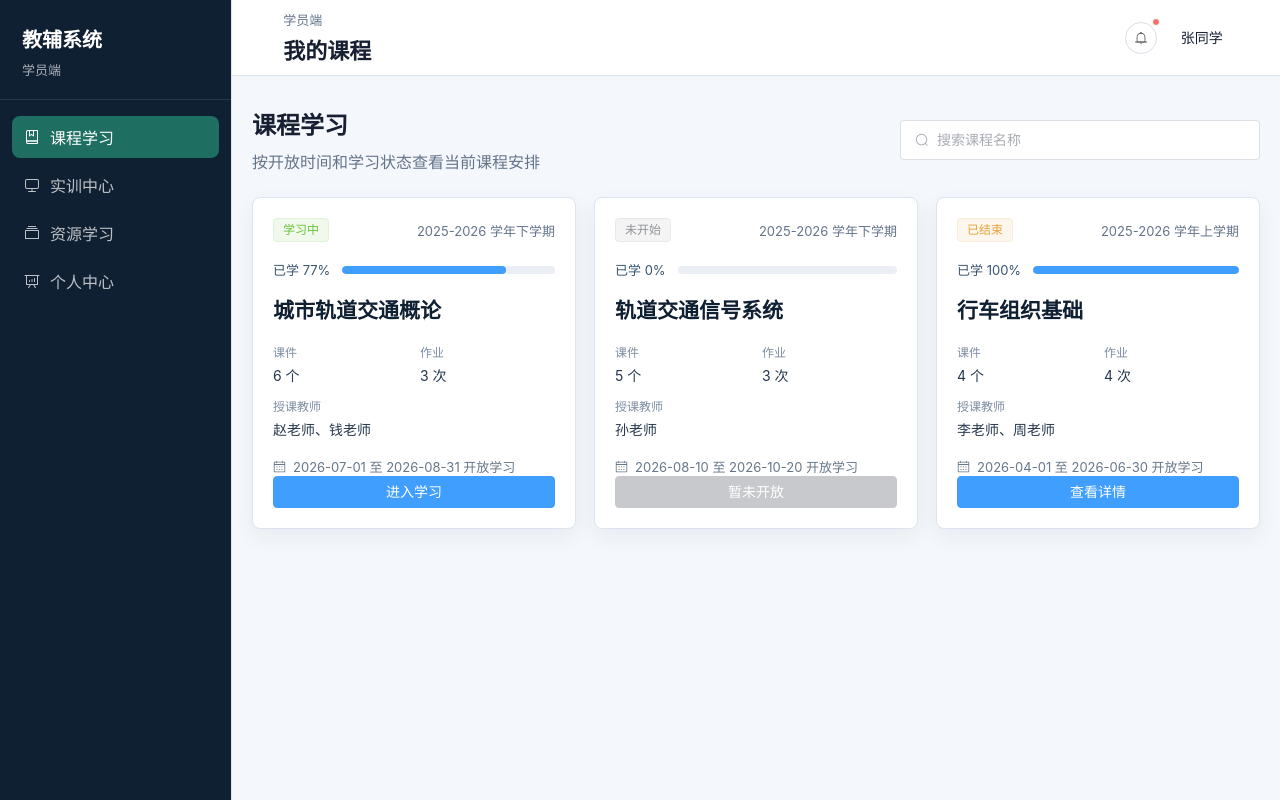
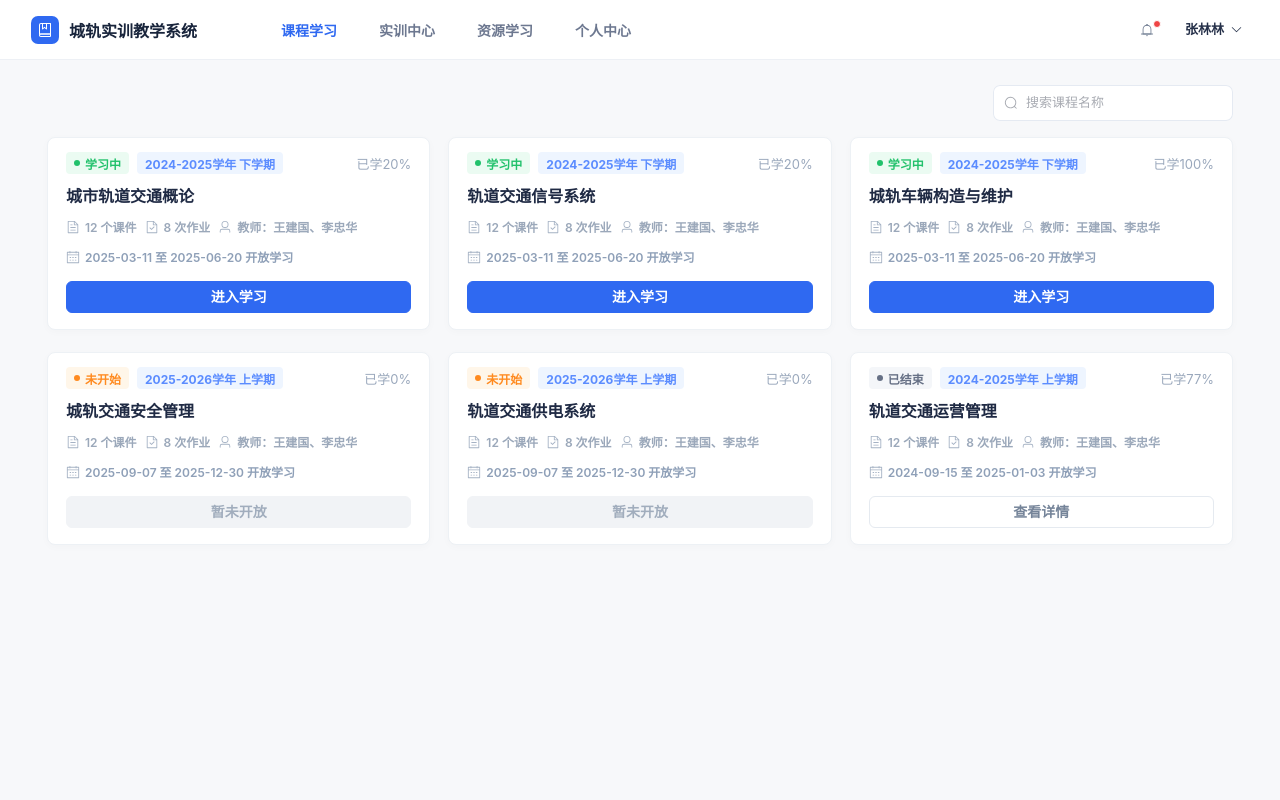
Before and after one commit to youwuy/-jiaoxuepeiyu, a Vue app: page /student/courses in a window 1280 px wide. Built offline with nearby package versions, Linux system fonts and the light colour scheme.

Commit message:
feat: match student course list design

```diff
--- a/src/components/student/StudentShell.vue
+++ b/src/components/student/StudentShell.vue
@@ -1,30 +1,26 @@
 <template>
   <section class="student-shell">
-    <aside class="student-nav">
+    <header class="student-topbar">
       <div class="student-brand">
-        <strong>教辅系统</strong>
-        <span>学员端</span>
+        <span class="student-brand-icon">
+          <el-icon><Collection /></el-icon>
+        </span>
+        <strong>城轨实训教学系统</strong>
       </div>
-      <nav>
+      <nav class="student-nav">
         <RouterLink v-for="item in navItems" :key="item.path" :to="item.path">
-          <el-icon><component :is="item.icon" /></el-icon>
           <span>{{ item.label }}</span>
         </RouterLink>
       </nav>
-    </aside>
-
-    <section class="student-shell-main">
-      <header class="student-topbar">
-        <div>
-          <p>{{ eyebrow }}</p>
-          <h1>{{ title }}</h1>
-        </div>
       <div class="student-userbar">
         <el-badge is-dot>
           <el-button :icon="Bell" circle aria-label="消息通知" />
         </el-badge>
         <el-dropdown>
-            <button class="user-trigger">张同学</button>
+          <button class="user-trigger">
+            张林林
+            <el-icon><ArrowDown /></el-icon>
+          </button>
           <template #dropdown>
             <el-dropdown-menu>
               <el-dropdown-item>退出登录</el-dropdown-item>
@@ -33,15 +29,15 @@
         </el-dropdown>
       </div>
     </header>
-      <main class="student-main">
+
+    <main class="student-main" :aria-label="`${eyebrow}-${title}`">
       <slot />
     </main>
-    </section>
   </section>
 </template>
 
 <script setup lang="ts">
-import { Bell, Collection, DataAnalysis, Files, Monitor } from '@element-plus/icons-vue';
+import { ArrowDown, Bell, Collection, DataAnalysis, Files, Monitor } from '@element-plus/icons-vue';
 
 defineProps<{
   eyebrow: string;
--- a/src/features/student/courses.ts
+++ b/src/features/student/courses.ts
@@ -125,16 +125,16 @@ export function formatOpenPeriod(course: Pick<StudentCourse, 'startAt' | 'endAt'
 
 export const mockStudentCourses: StudentCourse[] = [
   {
-    id: 2026073003,
+    id: 2026073006,
     name: '城市轨道交通概论',
-    term: '2025-2026 学年下学期',
-    startAt: '2026-07-01',
-    endAt: '2026-08-31',
-    completedItems: 7,
-    totalItems: 9,
-    resourceCount: 6,
-    assignmentCount: 3,
-    teachers: ['赵老师', '钱老师'],
+    term: '2024-2025学年 下学期',
+    startAt: '2025-03-11',
+    endAt: '2025-06-20',
+    completedItems: 2,
+    totalItems: 10,
+    resourceCount: 12,
+    assignmentCount: 8,
+    teachers: ['王建国', '李忠华'],
     mode: 'sequence',
     chapters: [
       {
@@ -149,8 +149,8 @@ export const mockStudentCourses: StudentCourse[] = [
             status: 'completed',
             durationMinutes: 18,
             minDurationMinutes: 15,
-            openStart: '2026-07-01',
-            openEnd: '2026-08-31'
+            openStart: '2025-03-11',
+            openEnd: '2025-06-20'
           },
           {
             id: 'work-1-1',
@@ -158,7 +158,7 @@ export const mockStudentCourses: StudentCourse[] = [
             title: '章节理论练习',
             status: 'completed',
             score: 92,
-            deadline: '2026-07-20'
+            deadline: '2025-04-20'
           }
         ]
       },
@@ -174,8 +174,8 @@ export const mockStudentCourses: StudentCourse[] = [
             status: 'completed',
             durationMinutes: 22,
             minDurationMinutes: 20,
-            openStart: '2026-07-01',
-            openEnd: '2026-08-31'
+            openStart: '2025-03-11',
+            openEnd: '2025-06-20'
           },
           {
             id: 'ware-2-2',
@@ -184,15 +184,15 @@ export const mockStudentCourses: StudentCourse[] = [
             status: 'current',
             durationMinutes: 12,
             minDurationMinutes: 20,
-            openStart: '2026-07-01',
-            openEnd: '2026-08-31'
+            openStart: '2025-03-11',
+            openEnd: '2025-06-20'
           },
           {
             id: 'work-2-1',
             type: 'assignment',
             title: '车站布局实训作业',
             status: 'pending',
-            deadline: '2026-08-15'
+            deadline: '2025-05-15'
           }
         ]
       },
@@ -208,31 +208,31 @@ export const mockStudentCourses: StudentCourse[] = [
             status: 'locked',
             durationMinutes: 0,
             minDurationMinutes: 25,
-            openStart: '2026-07-10',
-            openEnd: '2026-08-31'
+            openStart: '2025-03-20',
+            openEnd: '2025-06-20'
           },
           {
             id: 'work-3-1',
             type: 'assignment',
             title: '运营组织理论作业',
             status: 'locked',
-            deadline: '2026-08-28'
+            deadline: '2025-06-10'
           }
         ]
       }
     ]
   },
   {
-    id: 2026073002,
+    id: 2026073005,
     name: '轨道交通信号系统',
-    term: '2025-2026 学年下学期',
-    startAt: '2026-08-10',
-    endAt: '2026-10-20',
-    completedItems: 0,
-    totalItems: 8,
-    resourceCount: 5,
-    assignmentCount: 3,
-    teachers: ['孙老师'],
+    term: '2024-2025学年 下学期',
+    startAt: '2025-03-11',
+    endAt: '2025-06-20',
+    completedItems: 2,
+    totalItems: 10,
+    resourceCount: 12,
+    assignmentCount: 8,
+    teachers: ['王建国', '李忠华'],
     mode: 'free',
     chapters: [
       {
@@ -247,8 +247,112 @@ export const mockStudentCourses: StudentCourse[] = [
             status: 'pending',
             durationMinutes: 0,
             minDurationMinutes: 18,
-            openStart: '2026-08-10',
-            openEnd: '2026-10-20'
+            openStart: '2025-03-11',
+            openEnd: '2025-06-20'
+          }
+        ]
+      }
+    ]
+  },
+  {
+    id: 2026073004,
+    name: '城轨车辆构造与维护',
+    term: '2024-2025学年 下学期',
+    startAt: '2025-03-11',
+    endAt: '2025-06-20',
+    completedItems: 10,
+    totalItems: 10,
+    resourceCount: 12,
+    assignmentCount: 8,
+    teachers: ['王建国', '李忠华'],
+    mode: 'sequence',
+    chapters: [
+      {
+        id: 'vehicle-1',
+        title: '第一章 车辆基础结构',
+        status: 'completed',
+        items: [
+          {
+            id: 'vehicle-ware-1',
+            type: 'courseware',
+            title: '转向架与车体结构',
+            status: 'completed',
+            durationMinutes: 24,
+            minDurationMinutes: 20,
+            openStart: '2025-03-11',
+            openEnd: '2025-06-20'
+          },
+          {
+            id: 'vehicle-work-1',
+            type: 'assignment',
+            title: '车辆构造单元测验',
+            status: 'completed',
+            score: 96,
+            deadline: '2025-05-18'
+          }
+        ]
+      }
+    ]
+  },
+  {
+    id: 2026073003,
+    name: '城轨交通安全管理',
+    term: '2025-2026学年 上学期',
+    startAt: '2025-09-07',
+    endAt: '2025-12-30',
+    completedItems: 0,
+    totalItems: 10,
+    resourceCount: 12,
+    assignmentCount: 8,
+    teachers: ['王建国', '李忠华'],
+    mode: 'sequence',
+    chapters: [
+      {
+        id: 'safety-1',
+        title: '第一章 安全制度认知',
+        status: 'notStarted',
+        items: [
+          {
+            id: 'safety-ware-1',
+            type: 'courseware',
+            title: '运营安全基础',
+            status: 'locked',
+            durationMinutes: 0,
+            minDurationMinutes: 20,
+            openStart: '2025-09-07',
+            openEnd: '2025-12-30'
+          }
+        ]
+      }
+    ]
+  },
+  {
+    id: 2026073002,
+    name: '轨道交通供电系统',
+    term: '2025-2026学年 上学期',
+    startAt: '2025-09-07',
+    endAt: '2025-12-30',
+    completedItems: 0,
+    totalItems: 10,
+    resourceCount: 12,
+    assignmentCount: 8,
+    teachers: ['王建国', '李忠华'],
+    mode: 'free',
+    chapters: [
+      {
+        id: 'power-1',
+        title: '第一章 供电系统组成',
+        status: 'notStarted',
+        items: [
+          {
+            id: 'power-ware-1',
+            type: 'courseware',
+            title: '牵引供电基础',
+            status: 'locked',
+            durationMinutes: 0,
+            minDurationMinutes: 20,
+            openStart: '2025-09-07',
+            openEnd: '2025-12-30'
           }
         ]
       }
@@ -256,15 +360,15 @@ export const mockStudentCourses: StudentCourse[] = [
   },
   {
     id: 2026073001,
-    name: '行车组织基础',
-    term: '2025-2026 学年上学期',
-    startAt: '2026-04-01',
-    endAt: '2026-06-30',
-    completedItems: 8,
-    totalItems: 8,
-    resourceCount: 4,
-    assignmentCount: 4,
-    teachers: ['李老师', '周老师'],
+    name: '轨道交通运营管理',
+    term: '2024-2025学年 上学期',
+    startAt: '2024-09-15',
+    endAt: '2025-01-03',
+    completedItems: 17,
+    totalItems: 22,
+    resourceCount: 12,
+    assignmentCount: 8,
+    teachers: ['王建国', '李忠华'],
     mode: 'sequence',
     chapters: [
       {
@@ -278,7 +382,7 @@ export const mockStudentCourses: StudentCourse[] = [
             title: '期末综合报告',
             status: 'completed',
             score: 88,
-            deadline: '2026-06-20'
+            deadline: '2024-12-20'
           }
         ]
       }
--- a/src/styles/global.css
+++ b/src/styles/global.css
@@ -251,76 +251,113 @@ a {
 
 .student-shell {
   min-height: 100vh;
+  background: #f7f8fa;
+}
+
+.student-topbar {
+  height: 60px;
   display: grid;
-  grid-template-columns: 232px minmax(0, 1fr);
-  background: #f4f7fb;
+  grid-template-columns: auto minmax(0, 1fr) auto;
+  align-items: center;
+  gap: 54px;
+  padding: 0 31px;
+  border-bottom: 1px solid #edf0f5;
+  background: #ffffff;
+}
+
+.student-brand {
+  display: flex;
+  align-items: center;
+  gap: 10px;
+  min-width: 196px;
+}
+
+.student-brand strong {
+  color: #18243b;
+  font-size: 16px;
+  font-weight: 700;
+  letter-spacing: 0;
+}
+
+.student-brand-icon {
+  width: 28px;
+  height: 28px;
+  display: grid;
+  place-items: center;
+  border-radius: 7px;
+  background: #2f69f1;
+  color: #ffffff;
+  font-size: 16px;
 }
 
 .student-nav {
-  min-height: 100vh;
-  border-right: 1px solid #dbe3ef;
-  background: #102033;
-  color: #ffffff;
-}
-
-.student-brand {
-  display: grid;
-  gap: 7px;
-  padding: 24px 22px 20px;
-  border-bottom: 1px solid rgba(255, 255, 255, 0.1);
-}
-
-.student-brand strong {
-  font-size: 20px;
-  letter-spacing: 0;
-}
-
-.student-brand span {
-  color: rgba(255, 255, 255, 0.64);
-  font-size: 13px;
-}
-
-.student-nav nav {
-  display: grid;
-  gap: 6px;
-  padding: 16px 12px;
+  display: flex;
+  align-items: center;
+  gap: 42px;
+  height: 100%;
 }
 
 .student-nav a {
   display: flex;
   align-items: center;
-  gap: 10px;
-  min-height: 42px;
-  padding: 0 12px;
-  border-radius: 8px;
-  color: rgba(255, 255, 255, 0.72);
+  height: 100%;
+  color: #6d7890;
+  font-size: 14px;
+  font-weight: 600;
+  transition: color 160ms ease;
 }
 
 .student-nav a.router-link-active {
-  background: #1e6f62;
-  color: #ffffff;
+  color: #2f69f1;
 }
 
-.student-shell-main {
-  min-width: 0;
+.student-nav a:hover {
+  color: #2f69f1;
 }
 
-.student-topbar {
-  height: 76px;
+.student-userbar {
   display: flex;
   align-items: center;
-  justify-content: space-between;
-  padding: 0 clamp(22px, 4vw, 52px);
-  border-bottom: 1px solid #dbe3ef;
-  background: #ffffff;
+  gap: 18px;
+  color: #7a8496;
 }
 
-.student-topbar p,
-.student-topbar h1,
+.student-userbar .el-button.is-circle {
+  width: 28px;
+  height: 28px;
+  border: 0;
+  background: transparent;
+  color: #778397;
+}
+
+.student-userbar .el-badge__content.is-fixed.is-dot {
+  right: 8px;
+  top: 8px;
+  background: #ef4444;
+}
+
+.user-trigger {
+  display: inline-flex;
+  align-items: center;
+  gap: 6px;
+  border: 0;
+  background: transparent;
+  color: #253049;
+  cursor: pointer;
+  font: inherit;
+  font-size: 13px;
+  font-weight: 700;
+}
+
+.student-main {
+  width: min(1186px, calc(100% - 62px));
+  margin: 0 auto;
+  padding: 25px 0 48px;
+}
+
 .course-toolbar h2,
 .course-toolbar p,
 .course-card h3,
-.course-facts,
 .course-period,
 .learn-header p,
 .learn-header h2,
@@ -331,86 +368,55 @@ a {
   margin: 0;
 }
 
-.student-topbar p {
-  color: #64748b;
-  font-size: 13px;
-}
-
-.student-topbar h1 {
-  margin-top: 4px;
-  font-size: 22px;
-  letter-spacing: 0;
-}
-
-.student-userbar {
-  display: flex;
-  align-items: center;
-  gap: 18px;
-}
-
-.user-trigger {
-  border: 0;
-  background: transparent;
-  color: #172033;
-  cursor: pointer;
-  font: inherit;
-}
-
-.student-main {
-  width: min(1180px, calc(100% - 40px));
-  margin: 0 auto;
-  padding: 30px 0 48px;
-}
-
 .course-toolbar {
   display: flex;
   align-items: center;
-  justify-content: space-between;
-  gap: 24px;
-  margin-bottom: 24px;
-}
-
-.course-toolbar h2 {
-  font-size: 24px;
-  letter-spacing: 0;
-}
-
-.course-toolbar p {
-  margin-top: 8px;
-  color: #64748b;
+  justify-content: flex-end;
+  min-height: 36px;
+  margin-bottom: 16px;
 }
 
 .course-search {
-  width: min(360px, 100%);
+  width: 240px;
+}
+
+.course-search .el-input__wrapper {
+  min-height: 36px;
+  border-radius: 7px;
+  box-shadow: 0 0 0 1px #e5eaf2 inset;
+}
+
+.course-search .el-input__inner {
+  color: #7d8797;
+  font-size: 13px;
 }
 
 .course-grid {
   display: grid;
   grid-template-columns: repeat(3, minmax(0, 1fr));
-  gap: 18px;
+  gap: 22px 18px;
 }
 
 .course-card {
   display: flex;
-  min-height: 318px;
+  min-height: 146px;
   flex-direction: column;
-  padding: 20px;
-  border: 1px solid #dce5f0;
+  padding: 14px 18px 16px;
+  border: 1px solid #edf1f5;
   border-radius: 8px;
   background: #ffffff;
-  box-shadow: 0 8px 22px rgba(26, 45, 68, 0.06);
+  box-shadow: 0 2px 8px rgba(16, 28, 54, 0.025);
   transition:
     transform 180ms ease,
     box-shadow 180ms ease;
 }
 
 .course-card:hover {
-  transform: translateY(-4px);
-  box-shadow: 0 16px 34px rgba(26, 45, 68, 0.12);
+  transform: translateY(-2px);
+  box-shadow: 0 10px 24px rgba(41, 64, 106, 0.08);
 }
 
 .course-card-head,
-.course-progress-line,
 .course-period {
   display: flex;
   align-items: center;
@@ -419,69 +425,134 @@ a {
 .course-card-head {
   justify-content: space-between;
   gap: 12px;
-  color: #64748b;
+}
+
+.course-labels {
+  display: flex;
+  align-items: center;
+  gap: 8px;
+  min-width: 0;
+}
+
+.course-status-pill,
+.course-term-pill {
+  display: inline-flex;
+  align-items: center;
+  height: 22px;
+  border-radius: 4px;
+  padding: 0 8px;
+  font-size: 12px;
+  font-weight: 700;
+  white-space: nowrap;
+}
+
+.course-status-pill::before {
+  content: "";
+  width: 6px;
+  height: 6px;
+  margin-right: 5px;
+  border-radius: 50%;
+  background: currentColor;
+}
+
+.course-status-pill.is-learning {
+  background: #ebfbf2;
+  color: #21c16b;
+}
+
+.course-status-pill.is-notStarted {
+  background: #fff6e9;
+  color: #ff8a1f;
+}
+
+.course-status-pill.is-completed {
+  background: #f4f6f9;
+  color: #667085;
+}
+
+.course-term-pill {
+  max-width: 150px;
+  overflow: hidden;
+  background: #eef5ff;
+  color: #5b8cff;
+  text-overflow: ellipsis;
+}
+
+.course-progress-text {
+  flex: 0 0 auto;
+  color: #9aa8bc;
   font-size: 13px;
 }
 
-.course-progress-line {
-  gap: 12px;
-  margin-top: 18px;
-  color: #37546f;
-  font-size: 13px;
-}
-
-.course-progress-line span {
-  flex: 0 0 auto;
-}
-
-.course-progress-line .el-progress {
-  flex: 1;
-}
-
 .course-card h3 {
-  margin-top: 18px;
-  color: #102033;
-  font-size: 21px;
-  line-height: 1.35;
+  margin-top: 12px;
+  color: #1f2a44;
+  font-size: 16px;
+  line-height: 1.25;
+  font-weight: 800;
   letter-spacing: 0;
 }
 
-.course-facts {
-  display: grid;
-  grid-template-columns: repeat(2, minmax(0, 1fr));
-  gap: 12px;
-  margin-top: 18px;
+.course-meta-row {
+  display: flex;
+  flex-wrap: nowrap;
+  gap: 8px;
+  margin-top: 12px;
+  color: #9ba8ba;
+  font-size: 12px;
+  font-weight: 600;
 }
 
-.course-facts div:last-child {
-  grid-column: 1 / -1;
-}
-
-.course-facts dt {
-  color: #7c8da2;
-  font-size: 12px;
-}
-
-.course-facts dd {
+.course-meta-row span,
+.course-period {
+  display: inline-flex;
+  align-items: center;
+  gap: 5px;
   min-width: 0;
-  margin: 5px 0 0;
   overflow: hidden;
-  color: #26384d;
-  font-size: 14px;
   text-overflow: ellipsis;
   white-space: nowrap;
 }
 
+.course-meta-row .el-icon,
+.course-period .el-icon {
+  color: #a5b2c4;
+  font-size: 14px;
+}
+
 .course-period {
-  gap: 7px;
-  margin-top: 18px;
-  color: #667789;
-  font-size: 13px;
+  margin-top: 13px;
+  color: #8fa0b8;
+  font-size: 12px;
+  font-weight: 600;
 }
 
 .course-action {
   width: 100%;
-  margin-top: auto;
+  height: 32px;
+  margin-top: 16px;
+  border-radius: 6px;
+  font-size: 14px;
+  font-weight: 700;
+}
+
+.course-action.el-button--primary {
+  --el-button-bg-color: #2f69f1;
+  --el-button-border-color: #2f69f1;
+  --el-button-hover-bg-color: #2458d6;
+  --el-button-hover-border-color: #2458d6;
+}
+
+.course-action.is-muted {
+  border-color: #f1f3f6;
+  background: #f1f3f6;
+  color: #a1adbd;
+}
+
+.course-action.is-plain {
+  border-color: #e5eaf0;
+  background: #ffffff;
+  color: #758499;
 }
 
 .module-toolbar {
@@ -971,16 +1042,19 @@ a {
 }
 
 @media (max-width: 980px) {
-  .student-shell {
-    grid-template-columns: 1fr;
+  .student-topbar {
+    grid-template-columns: 1fr auto;
+    gap: 18px;
+    height: auto;
+    padding-top: 12px;
+    padding-bottom: 12px;
   }
 
   .student-nav {
-    min-height: auto;
-  }
-
-  .student-nav nav {
-    grid-template-columns: repeat(4, minmax(0, 1fr));
+    grid-column: 1 / -1;
+    grid-row: 2;
+    gap: 26px;
+    min-height: 34px;
   }
 
   .course-grid {
@@ -1002,15 +1076,29 @@ a {
 }
 
 @media (max-width: 680px) {
-  .student-nav nav {
-    grid-template-columns: repeat(2, minmax(0, 1fr));
+  .student-topbar {
+    align-items: flex-start;
+    grid-template-columns: 1fr;
+    padding: 14px 18px;
   }
 
-  .student-topbar {
-    height: auto;
-    align-items: flex-start;
-    padding-top: 18px;
-    padding-bottom: 18px;
+  .student-brand {
+    min-width: 0;
+  }
+
+  .student-nav {
+    width: 100%;
+    flex-wrap: wrap;
+    gap: 10px 20px;
+  }
+
+  .student-nav a {
+    height: 30px;
+    font-size: 13px;
+  }
+
+  .student-userbar {
+    justify-self: start;
   }
 
   .course-toolbar,
@@ -1044,6 +1132,11 @@ a {
 
   .student-main {
     width: min(100% - 28px, 1180px);
+    padding-top: 18px;
+  }
+
+  .course-search {
+    width: 100%;
   }
 
   .learn-main {
--- a/src/views/student/StudentCourses.vue
+++ b/src/views/student/StudentCourses.vue
@@ -1,15 +1,10 @@
 <template>
-  <StudentShell eyebrow="学员端" title="我的课程">
+  <StudentShell eyebrow="课程学习" title="课程学习">
     <section class="course-toolbar">
-        <div>
-          <h2>课程学习</h2>
-          <p>按开放时间和学习状态查看当前课程安排</p>
-        </div>
       <el-input
         v-model="keyword"
         class="course-search"
         :prefix-icon="Search"
-          size="large"
         placeholder="搜索课程名称"
         clearable
         @blur="keyword = keyword.trim()"
@@ -22,33 +17,31 @@
     <section v-else class="course-grid">
       <article v-for="course in visibleCourses" :key="course.id" class="course-card">
         <div class="course-card-head">
-            <el-tag :type="statusMeta[course.status].tagType" effect="light">
+          <div class="course-labels">
+            <span class="course-status-pill" :class="`is-${course.status}`">
               {{ statusMeta[course.status].label }}
-            </el-tag>
-            <span>{{ course.term }}</span>
+            </span>
+            <span class="course-term-pill">{{ course.term }}</span>
           </div>
-
-          <div class="course-progress-line">
-            <span>已学 {{ course.progress }}%</span>
-            <el-progress :percentage="course.progress" :stroke-width="8" :show-text="false" />
+          <span class="course-progress-text">已学{{ course.progress }}%</span>
         </div>
 
         <h3>{{ course.name }}</h3>
 
-          <dl class="course-facts">
-            <div>
-              <dt>课件</dt>
-              <dd>{{ course.resourceCount }} 个</dd>
+        <div class="course-meta-row">
+          <span>
+            <el-icon><Document /></el-icon>
+            {{ course.resourceCount }} 个课件
+          </span>
+          <span>
+            <el-icon><DocumentChecked /></el-icon>
+            {{ course.assignmentCount }} 次作业
+          </span>
+          <span>
+            <el-icon><User /></el-icon>
+            教师：{{ course.teachers.join('、') }}
+          </span>
         </div>
-            <div>
-              <dt>作业</dt>
-              <dd>{{ course.assignmentCount }} 次</dd>
-            </div>
-            <div>
-              <dt>授课教师</dt>
-              <dd>{{ course.teachers.join('、') }}</dd>
-            </div>
-          </dl>
 
         <p class="course-period">
           <el-icon><Calendar /></el-icon>
@@ -57,7 +50,8 @@
 
         <el-button
           class="course-action"
-            :type="course.status === 'notStarted' ? 'info' : 'primary'"
+          :class="{ 'is-muted': course.status === 'notStarted', 'is-plain': course.status === 'completed' }"
+          :type="course.status === 'learning' ? 'primary' : 'default'"
           :disabled="course.status === 'notStarted'"
           @click="openCourse(course)"
         >
@@ -71,7 +65,7 @@
 <script setup lang="ts">
 import { computed, ref } from 'vue';
 import { useRouter } from 'vue-router';
-import { Calendar, Search } from '@element-plus/icons-vue';
+import { Calendar, Document, DocumentChecked, Search, User } from '@element-plus/icons-vue';
 import StudentShell from '../../components/student/StudentShell.vue';
 import {
   buildCourseViews,
@@ -84,23 +78,20 @@ import {
 
 const router = useRouter();
 const keyword = ref('');
-const currentTime = new Date('2026-07-30T08:00:00');
+const currentTime = new Date('2025-04-10T08:00:00');
 
-const statusMeta: Record<CourseStatus, { label: string; action: string; tagType: 'success' | 'info' | 'warning' }> = {
+const statusMeta: Record<CourseStatus, { label: string; action: string }> = {
   learning: {
     label: '学习中',
-    action: '进入学习',
-    tagType: 'success'
+    action: '进入学习'
   },
   notStarted: {
     label: '未开始',
-    action: '暂未开放',
-    tagType: 'info'
+    action: '暂未开放'
   },
   completed: {
     label: '已结束',
-    action: '查看详情',
-    tagType: 'warning'
+    action: '查看详情'
   }
 };
 
```
Also changed, not shown: 1 other file (tests, documents, lock files or other folders). Lines whose indentation alone changed are shown as unchanged.
